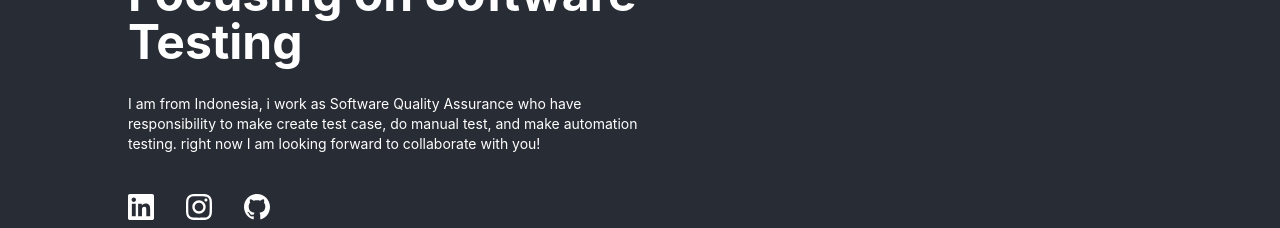
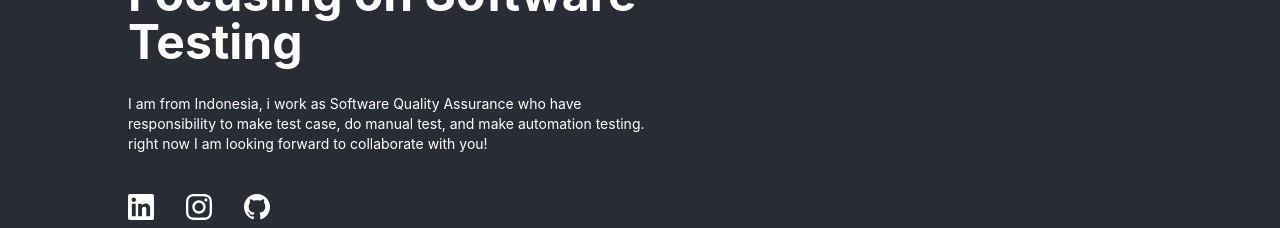
Before and after one commit to gagaspanduw/gagaspanduw.github.io, a React (Create React App) app: page / in a window 1280 px wide. Shown: the part 257-485 px from the top of the page. Built offline with nearby package versions, Linux system fonts and the light colour scheme.

Commit message:
fix about me description

```diff
--- a/src/pages/home.js
+++ b/src/pages/home.js
@@ -25,7 +25,7 @@ const Home = (props) => (
                     <h3 className="text-red-600 text-3xl font-bold">Hello, I'm Gagas Pandu W</h3>
                     <h2 className="font-bold text-5xl pt-1 pb-1">Software Engineer Focusing on Software Testing</h2>
                     <p className="text-sm pt-6 pb-6">I am from Indonesia, i work as Software Quality Assurance who have
-                    responsibility to make create test case, do manual test, and make automation testing.
+                    responsibility to make test case, do manual test, and make automation testing.
                     right now I am looking forward to collaborate with you!
                     </p>
                     <div className="flex flex-row">
```
